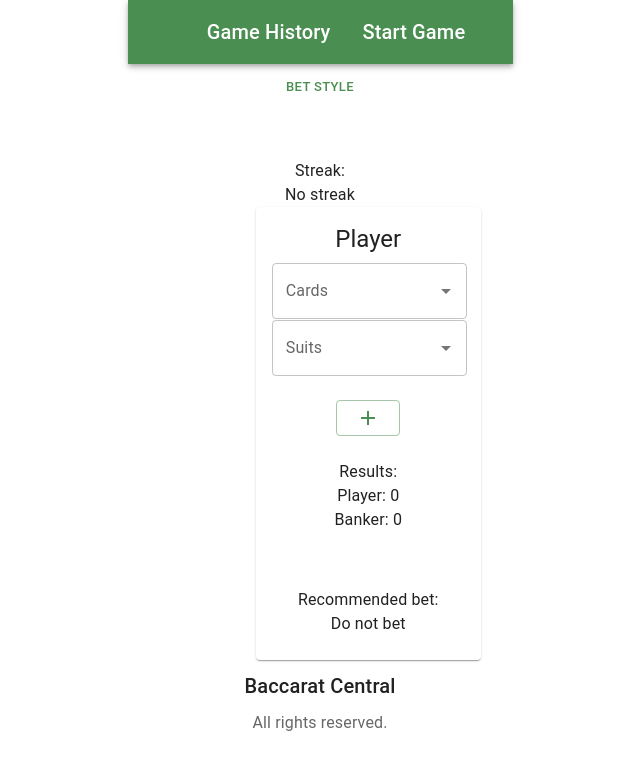
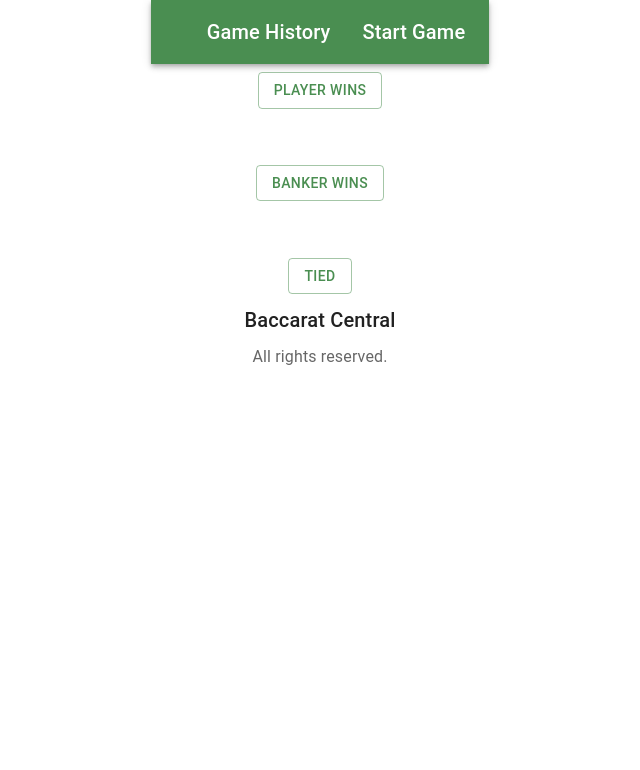
Before and after one commit to GWoottonIOD/Baccarat, a React (Vite) app in the folder Front-End/: page /startGame in a window 1280 px wide. Shown: the top 770 px of the page, without its empty margins (320-960 px from the left). Built offline with nearby package versions, Linux system fonts and the light colour scheme.

Commit message:
Start again with simpler Baccarat will merge with main soon.

```diff
--- a/Front-End/package.json
+++ b/Front-End/package.json
@@ -30,7 +30,7 @@
     "@testing-library/jest-dom": "^5.16.5",
     "@testing-library/react": "^13.4.0",
     "@testing-library/user-event": "^13.5.0",
-    "axios": "^0.27.2",
+    "axios": "^1.7.7",
     "cors": "^2.8.5",
     "dayjs": "^1.11.7",
     "joi": "^17.9.2",
--- /dev/null
+++ b/Front-End/src/components/startGame/ShowBasicStreak.jsx
@@ -0,0 +1,24 @@
+import React, { useEffect } from 'react'
+import { useStreakContext } from '../../context/StreakContext'
+import { Typography } from '@mui/material'
+import { createQuery } from '../../axios/AxiosFunctions'
+
+export default function ShowBasicStreak() {
+    const { streak, setStreak } = useStreakContext()
+
+    useEffect(() => {
+        if (streak.length === 40) {
+            createQuery('shoes', {shoe: streak})
+            .then(response => console.log(response))
+            .then(() => setStreak([]))
+        }
+    }, [streak])
+
+    return (
+        <>
+            <Typography>
+                {streak ? streak.map((i)=> `${i},`) : 'No Streak'}
+            </Typography>
+        </>
+    )
+}
--- /dev/null
+++ b/Front-End/src/components/startGame/WhoWins.jsx
@@ -0,0 +1,26 @@
+import { Button } from '@mui/material'
+import React from 'react'
+import { useStreakContext } from '../../context/StreakContext'
+
+export default function WhoWins() {
+    const { streak, setStreak } = useStreakContext()
+
+    const newGame = (winner) => {
+        setStreak([...streak, winner])
+        console.log([...streak, winner])
+    }
+
+    return (
+        <>
+            <Button variant="outlined" onClick={() =>newGame('P')}>
+                Player wins
+            </Button><br />
+            <Button variant="outlined" onClick={() => newGame('B')}>
+                Banker wins
+            </Button><br />
+            <Button variant="outlined" onClick={() => newGame('T')}>
+                Tied
+            </Button>
+        </>
+    )
+}
--- a/Front-End/src/pages/StartGame.jsx
+++ b/Front-End/src/pages/StartGame.jsx
@@ -6,6 +6,8 @@ import ShowStreak from '../components/startGame/ShowStreak';
 import BetStyleButton from '../components/startGame/BetStyles/BetStyleButton';
 import BettingTable from '../components/reuseables/BettingTable';
 import { useBetStyleContext } from '../context/BetStyleContext';
+import WhoWins from '../components/startGame/WhoWins';
+import ShowBasicStreak from '../components/startGame/ShowBasicStreak';
 
 export default function StartGame() {
     const { hand, setHand } = useHandContext()
@@ -26,9 +28,11 @@ export default function StartGame() {
                 {betStyle === '3-Way Chasing'
                     ? <BettingTable />
                     : null}
-                <BetStyleButton /><br/>
-                <ShowStreak />
-                <AddCards hand={hand} setHand={setHand} />
+                {/* <BetStyleButton /><br/> */}
+                {/* <ShowStreak /> */}
+                <ShowBasicStreak/>
+                <WhoWins/>
+                {/* <AddCards hand={hand} setHand={setHand} /> */}
             </Box>
         </Container>
     )
--- a/Front-End/src/routes/AppRoutes.jsx
+++ b/Front-End/src/routes/AppRoutes.jsx
@@ -16,14 +16,15 @@ export default function AppRoutes() {
     return (
         <>
             <Routes>
-                <Route path="/*" element={<Theme><PNF /></Theme> } />
-                <Route path='/login' element={<Theme><NewLogin /></Theme> } />
+                {/* <Route path="/*" element={<Theme><PNF /></Theme> } /> */}
+                <Route path='/startGame' element={<Theme><StartGame /></Theme>} />
+                {/* <Route path='/login' element={<Theme><NewLogin /></Theme> } />
                 <Route path='/startGame' element={<ProtectedRoute><Theme><StartGame /></Theme> </ProtectedRoute>} />
                 <Route path='/userinfo' >
                     <Route path=':id' element={<ProtectedRoute><Theme><UserInfoEdit /></Theme></ProtectedRoute>} />
                 </Route>
                 <Route path='/gameHistory' element={<ProtectedRoute><Theme><GameHistory /></Theme></ProtectedRoute>} />
-                <Route path='/profile' element={<ProtectedRoute><Theme><Profile /></Theme></ProtectedRoute>} />
+                <Route path='/profile' element={<ProtectedRoute><Theme><Profile /></Theme></ProtectedRoute>} /> */}
                 <Route path='/pna' element={<Theme><PageNotAllowed /></Theme> } />
             </Routes>
         </>
```
Also changed, not shown: 1 other file (tests, documents, lock files or other folders).
